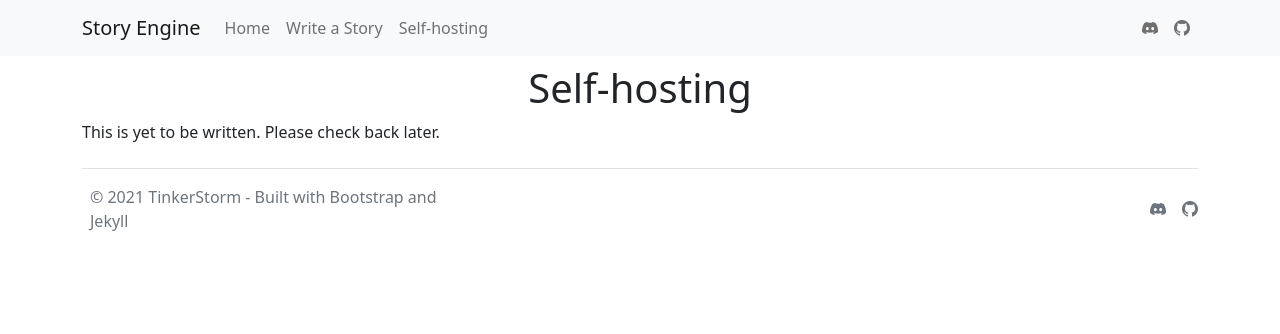
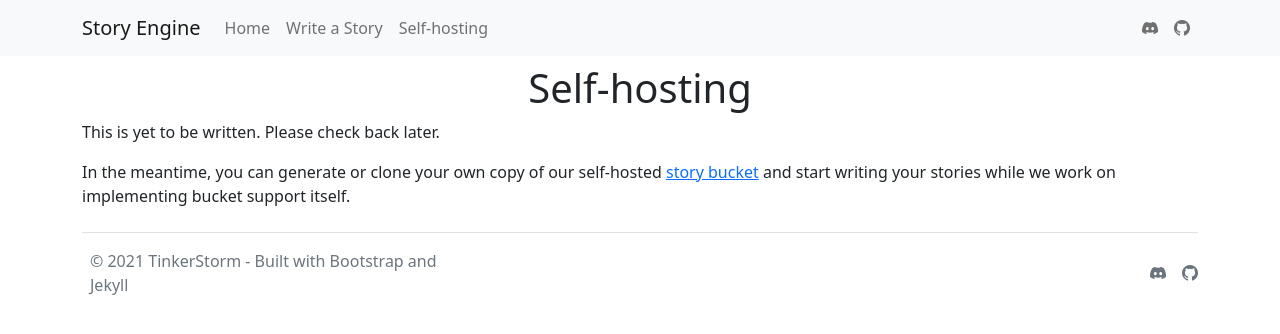
Before and after one commit to TinkerStorm/story-engine, a Jekyll site: the page built from docs/_guides/self-hosting.md, in a window 1280 px wide. Shown: the top 334 px of the page. Built offline with Jekyll 4.4.1, drawn with Linux system fonts in a browser that asks for light colours; nearby versions of some CDN libraries.

Commit message:
Include a link to bucket template on self-hosting.

```diff
--- a/docs/_guides/self-hosting.md
+++ b/docs/_guides/self-hosting.md
@@ -4,3 +4,5 @@ layout: guide
 ---
 
 This is yet to be written. Please check back later.
+
+In the meantime, you can generate or clone your own copy of our self-hosted [story bucket](https://github.com/RocketDragon/story-bucket-template) and start writing your stories while we work on implementing bucket support itself.
```
